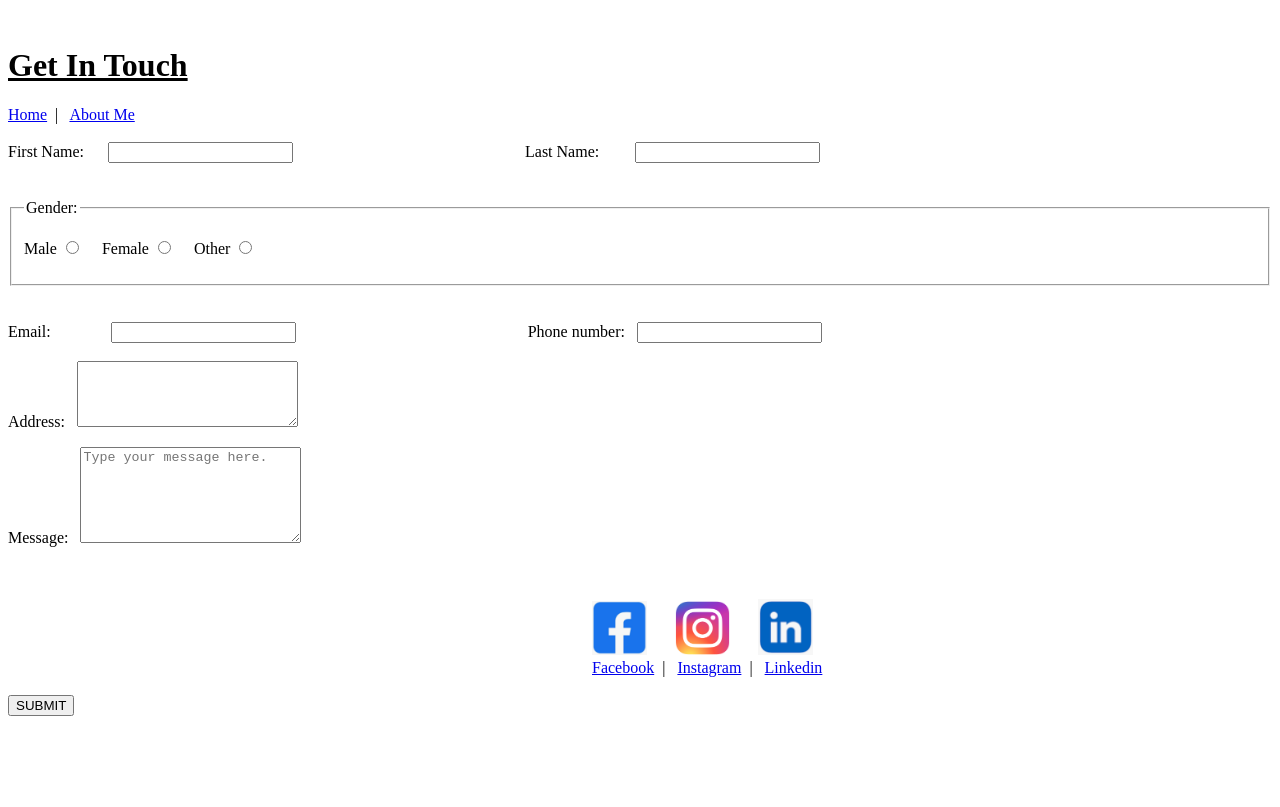
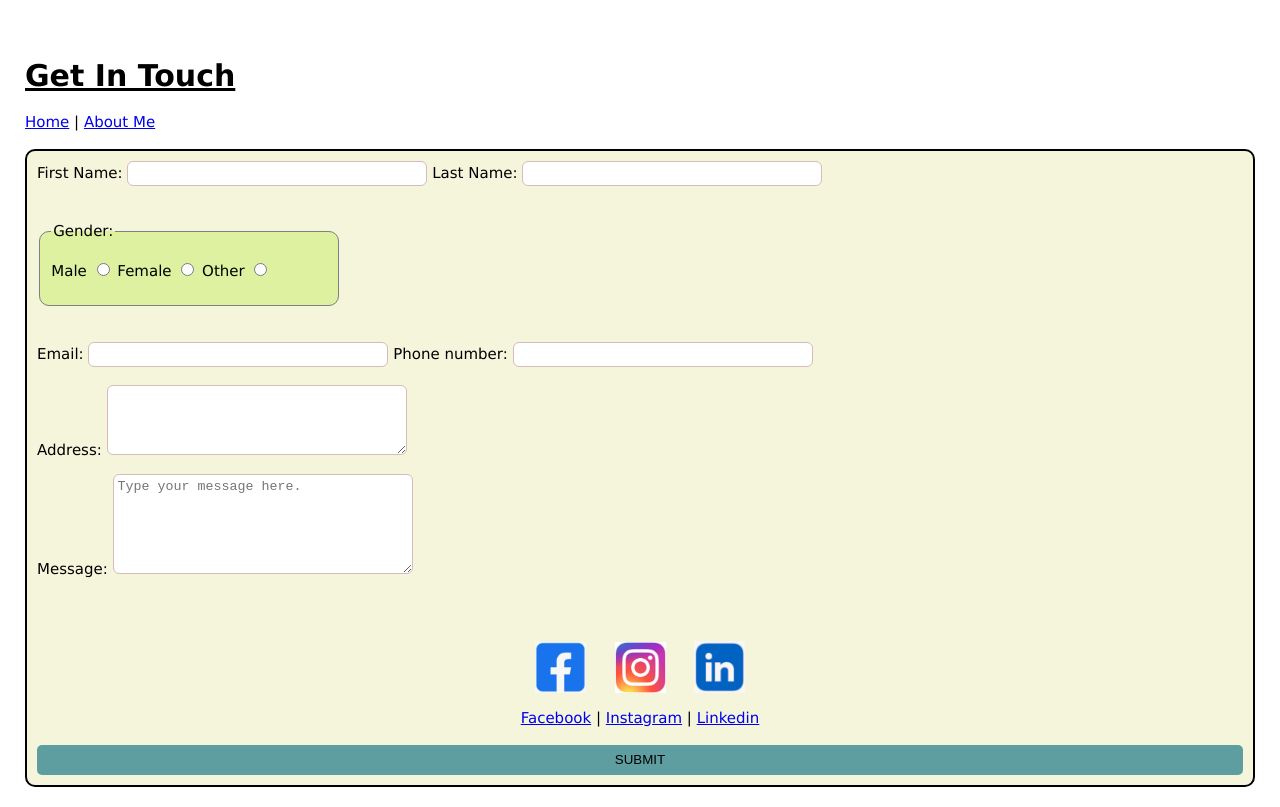
Before and after one commit to Harsh4971/ComC, a plain HTML site: page index.html in a window 1280 px wide. Drawn offline with Linux system fonts and the light colour scheme.

Commit message:
Index.html

```diff
--- a/index.html
+++ b/index.html
@@ -5,46 +5,48 @@
     <meta http-equiv="X-UA-Compatible" content="IE=edge">
     <meta name="viewport" content="width=device-width, initial-scale=1.0">
     <title>Contact Me</title>
+    <link rel="stylesheet" href="contactcss.css">
 </head>
 <body>
     <br>
     <h1 align="Left"><FONT COLOR=""><u>Get In Touch</u></FONT></h1>
-    <a href="contactme.html" target="_blank">Home</a>&nbsp;&nbsp;|&nbsp;&nbsp;
-    <a href="aboutme.html" target="_blank">About Me</a>&nbsp;&nbsp;&nbsp;&nbsp;
+    <a href="contactme.html" target="_blank">Home</a>      |
+    <a href="aboutme.html" target="_blank">About Me</a>
     <br><br>
+    <div class="container">
+    <form action="" method="">
+        <span>First Name:           <input type="text" id="fname" required></span>
 
-    <form action="" method="">
-        <span>First Name: &nbsp;&nbsp;&nbsp;&nbsp;&nbsp;<input type="text" id="fname" required></span>
-        &nbsp;&nbsp;&nbsp;&nbsp;&nbsp;&nbsp;&nbsp;&nbsp;&nbsp;&nbsp;&nbsp;&nbsp;&nbsp;&nbsp;&nbsp;&nbsp;&nbsp;&nbsp;&nbsp;&nbsp;&nbsp;&nbsp;&nbsp;&nbsp;&nbsp;&nbsp;&nbsp;&nbsp;&nbsp;&nbsp;&nbsp;&nbsp;&nbsp;&nbsp;&nbsp;&nbsp;&nbsp;&nbsp;&nbsp;&nbsp;&nbsp;&nbsp;&nbsp;&nbsp;&nbsp;&nbsp;&nbsp;&nbsp;&nbsp;&nbsp;&nbsp;&nbsp;&nbsp;&nbsp;&nbsp;&nbsp;
-        <span align="right">Last Name: &nbsp;&nbsp;&nbsp;&nbsp;&nbsp;&nbsp;&nbsp;&nbsp;<input type="text" id="lname"></span><br><br><br>
+        <span align="right">Last Name:                 <input type="text" id="lname"></span><br><br><br>
         <fieldset>
             <legend>Gender: </legend>
             <p>
-                Male <input type="radio" name="gender" id="male">&nbsp;&nbsp;&nbsp;&nbsp;
-                Female <input type="radio" name="gender" id="female">&nbsp;&nbsp;&nbsp;&nbsp;
+                Male <input type="radio" name="gender" id="male">
+                Female <input type="radio" name="gender" id="female">
                 Other <input type="radio" name="gender" id="other">
             </p>
         </fieldset><br><br>
 
-        <span>Email: &nbsp;&nbsp;&nbsp;&nbsp;&nbsp;&nbsp;&nbsp;&nbsp;&nbsp;&nbsp;&nbsp;&nbsp;&nbsp;&nbsp;<input type="email" id="gmail"></span>
-        &nbsp;&nbsp;&nbsp;&nbsp;&nbsp;&nbsp;&nbsp;&nbsp;&nbsp;&nbsp;&nbsp;&nbsp;&nbsp;&nbsp;&nbsp;&nbsp;&nbsp;&nbsp;&nbsp;&nbsp;&nbsp;&nbsp;&nbsp;&nbsp;&nbsp;&nbsp;&nbsp;&nbsp;&nbsp;&nbsp;&nbsp;&nbsp;&nbsp;&nbsp;&nbsp;&nbsp;&nbsp;&nbsp;&nbsp;&nbsp;&nbsp;&nbsp;&nbsp;&nbsp;&nbsp;&nbsp;&nbsp;&nbsp;&nbsp;&nbsp;&nbsp;&nbsp;&nbsp;&nbsp;&nbsp;&nbsp;
-        <span>Phone number: &nbsp;&nbsp;<input type="number" id="phn" required></span><br><br>
-        <span>Address: &nbsp;&nbsp;</span><textarea rows="4" cols="25"></textarea>
-        <p>Message: &nbsp;&nbsp;<textarea rows="6" cols="25" placeholder="Type your message here."></textarea></p><br><br>
-        &nbsp;&nbsp;&nbsp;&nbsp;&nbsp;&nbsp;&nbsp;&nbsp;&nbsp;&nbsp;&nbsp;&nbsp;&nbsp;&nbsp;&nbsp;&nbsp;&nbsp;&nbsp;&nbsp;&nbsp;&nbsp;&nbsp;&nbsp;&nbsp;&nbsp;&nbsp;&nbsp;&nbsp;&nbsp;&nbsp;&nbsp;&nbsp;&nbsp;&nbsp;&nbsp;&nbsp;&nbsp;&nbsp;&nbsp;&nbsp;&nbsp;&nbsp;&nbsp;&nbsp;&nbsp;&nbsp;&nbsp;&nbsp;&nbsp;&nbsp;&nbsp;&nbsp;&nbsp;&nbsp;&nbsp;&nbsp;&nbsp;&nbsp;&nbsp;&nbsp;&nbsp;&nbsp;&nbsp;&nbsp;&nbsp;&nbsp;&nbsp;&nbsp;&nbsp;&nbsp;&nbsp;&nbsp;&nbsp;&nbsp;&nbsp;&nbsp;&nbsp;&nbsp;&nbsp;&nbsp;&nbsp;&nbsp;&nbsp;&nbsp;&nbsp;&nbsp;&nbsp;&nbsp;&nbsp;&nbsp;&nbsp;&nbsp;&nbsp;&nbsp;&nbsp;&nbsp;&nbsp;&nbsp;&nbsp;&nbsp;&nbsp;&nbsp;&nbsp;&nbsp;&nbsp;&nbsp;&nbsp;&nbsp;&nbsp;&nbsp;&nbsp;&nbsp;&nbsp;&nbsp;&nbsp;&nbsp;&nbsp;&nbsp;&nbsp;&nbsp;&nbsp;&nbsp;&nbsp;&nbsp;&nbsp;&nbsp;&nbsp;&nbsp;&nbsp;&nbsp;&nbsp;&nbsp;&nbsp;&nbsp;&nbsp;&nbsp;&nbsp;&nbsp;&nbsp;&nbsp;&nbsp;&nbsp;&nbsp;&nbsp;&nbsp;
-        <img src="facebook.png" width="55">&nbsp;&nbsp;&nbsp;&nbsp;&nbsp;&nbsp;
-        <img src="instagram.png" width="55">&nbsp;&nbsp;&nbsp;&nbsp;&nbsp;&nbsp;
+        <span>Email:                             <input type="email" id="gmail"></span>
+
+        <span>Phone number:       <input type="number" id="phn" required></span><br><br>
+        <span>Address:       </span><textarea rows="4" cols="25"></textarea>
+        <p>Message:       <textarea rows="6" cols="25" placeholder="Type your message here."></textarea></p><br><br>
+        <div class="imagec">
+        <img src="facebook.png" width="55">
+        <img src="instagram.png" width="55">
         <img src="linkedin.png" width="55"><br>
-        &nbsp;&nbsp;&nbsp;&nbsp;&nbsp;&nbsp;&nbsp;&nbsp;&nbsp;&nbsp;&nbsp;&nbsp;&nbsp;&nbsp;&nbsp;&nbsp;&nbsp;&nbsp;&nbsp;&nbsp;&nbsp;&nbsp;&nbsp;&nbsp;&nbsp;&nbsp;&nbsp;&nbsp;&nbsp;&nbsp;&nbsp;&nbsp;&nbsp;&nbsp;&nbsp;&nbsp;&nbsp;&nbsp;&nbsp;&nbsp;&nbsp;&nbsp;&nbsp;&nbsp;&nbsp;&nbsp;&nbsp;&nbsp;&nbsp;&nbsp;&nbsp;&nbsp;&nbsp;&nbsp;&nbsp;&nbsp;&nbsp;&nbsp;&nbsp;&nbsp;&nbsp;&nbsp;&nbsp;&nbsp;&nbsp;&nbsp;&nbsp;&nbsp;&nbsp;&nbsp;&nbsp;&nbsp;&nbsp;&nbsp;&nbsp;&nbsp;&nbsp;&nbsp;&nbsp;&nbsp;&nbsp;&nbsp;&nbsp;&nbsp;&nbsp;&nbsp;&nbsp;&nbsp;&nbsp;&nbsp;&nbsp;&nbsp;&nbsp;&nbsp;&nbsp;&nbsp;&nbsp;&nbsp;&nbsp;&nbsp;&nbsp;&nbsp;&nbsp;&nbsp;&nbsp;&nbsp;&nbsp;&nbsp;&nbsp;&nbsp;&nbsp;&nbsp;&nbsp;&nbsp;&nbsp;&nbsp;&nbsp;&nbsp;&nbsp;&nbsp;&nbsp;&nbsp;&nbsp;&nbsp;&nbsp;&nbsp;&nbsp;&nbsp;&nbsp;&nbsp;&nbsp;&nbsp;&nbsp;&nbsp;&nbsp;&nbsp;&nbsp;&nbsp;&nbsp;&nbsp;&nbsp;&nbsp;&nbsp;&nbsp;&nbsp;
+        </div>
 
-        <a href="https://www.facebook.com/profile.php?id=100032787145475" target="_blank">Facebook</a>&nbsp;&nbsp;|&nbsp;&nbsp;
-        <a href="https://www.instagram.com/harshgupta_0415/" target="_blank">Instagram</a>&nbsp;&nbsp;|&nbsp;&nbsp;
-        <a href="https://www.linkedin.com/in/harsh-gupta-699939259/" target="_blank">Linkedin</a><br><br>
+        <div class="imagec">
+        <a href="https://www.facebook.com/profile.php?id=100032787145475" target="_blank">Facebook</a>      |
+        <a href="https://www.instagram.com/harshgupta_0415/" target="_blank">Instagram</a>      |
+        <a href="https://www.linkedin.com/in/harsh-gupta-699939259/" target="_blank">Linkedin</a><br><br></div>
 
         <input type="submit" value="SUBMIT">
 
 
 
-    </form>
+    </form></div>
 </body>
 </html>
```
